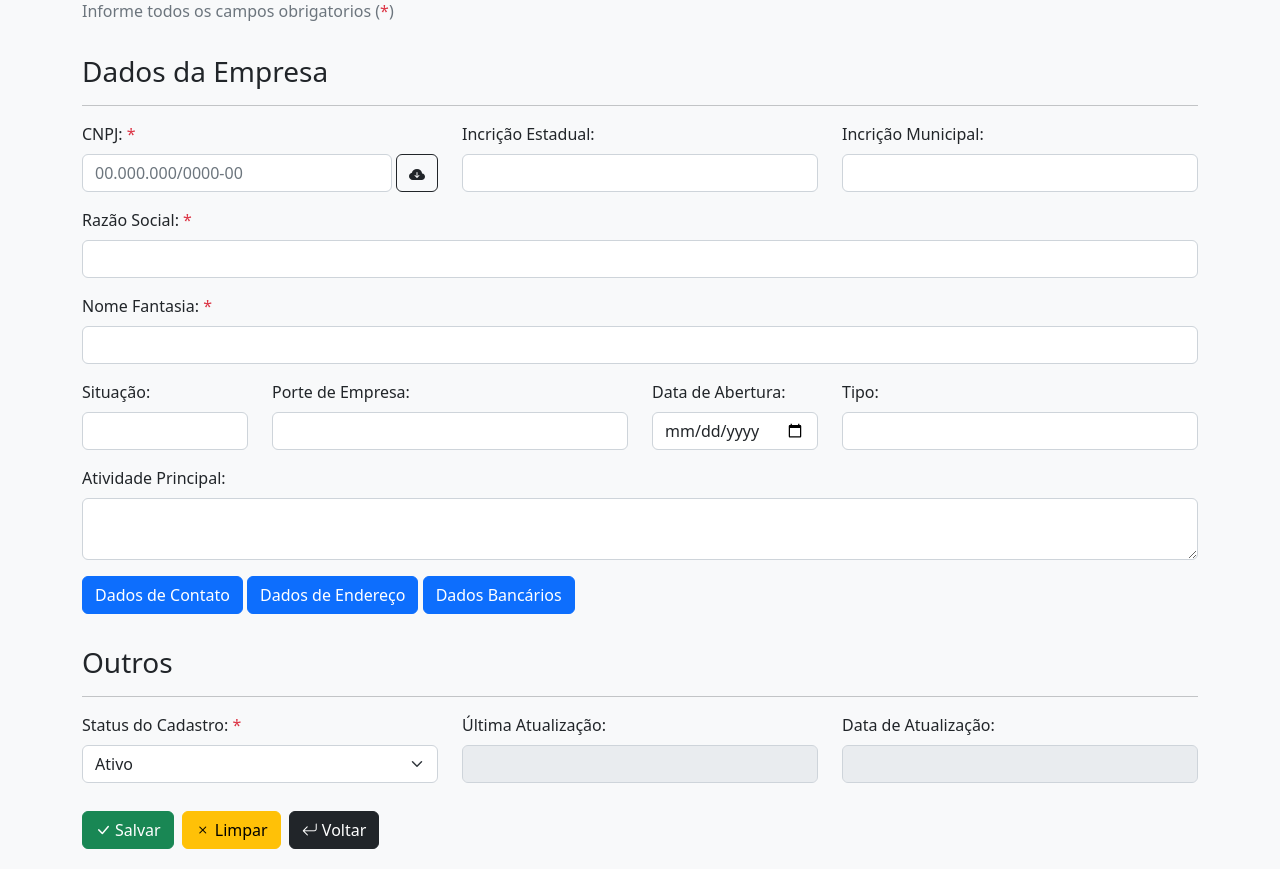
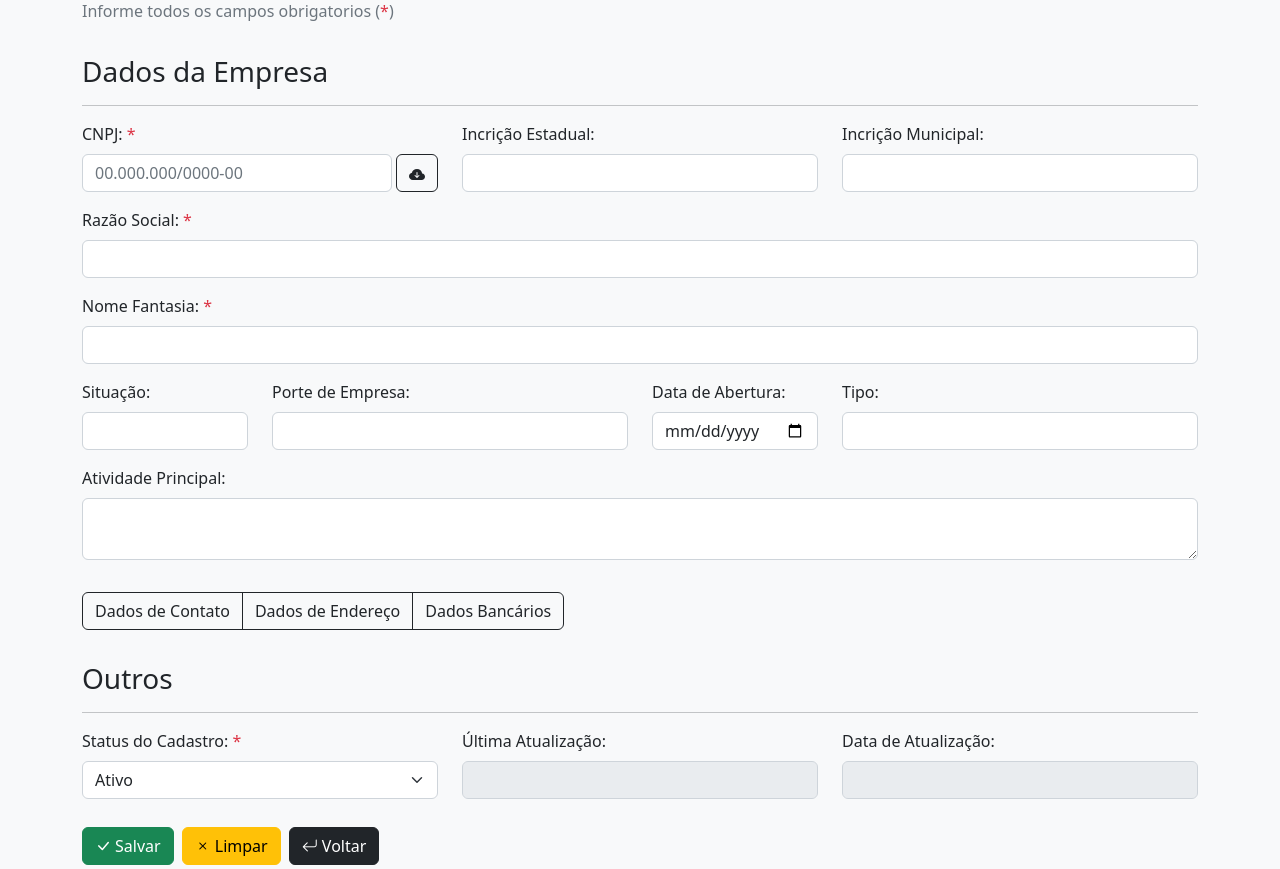
Before and after one commit to denisms7/cadastros, a Django app: page /cadastro/pj-add/ in a window 1280 px wide. Shown: the part 168-1037 px from the top of the page. Run offline with Django 4.2, Linux system fonts and the light colour scheme; some libraries are stand-ins or nearby versions; some web fonts are replaced.

Commit message:
added Checkbox button groups

```diff
--- a/cadastros/templates/cadastros/empresa/cadastro_empresa.html
+++ b/cadastros/templates/cadastros/empresa/cadastro_empresa.html
@@ -34,15 +34,16 @@ PJ - Cadastro
         {% include "cadastros/empresa.html" %}
 
         <p>
-            <a class="btn btn-primary" data-bs-toggle="collapse" href="#idContato" role="button" aria-expanded="false">
-                Dados de Contato
-            </a>
-            <a class="btn btn-primary" data-bs-toggle="collapse" href="#idEndereco" role="button" aria-expanded="false">
-                Dados de Endereço
-            </a>
-            <a class="btn btn-primary" data-bs-toggle="collapse" href="#idBanco" role="button" aria-expanded="false">
-                Dados Bancários
-            </a>
+            <div class="btn-group" role="group" aria-label="Basic checkbox toggle button group">
+                <input type="checkbox" class="btn-check" id="btncheck1" autocomplete="off" data-bs-toggle="collapse" href="#idContato" role="button">
+                <label class="btn btn-outline-dark" for="btncheck1">Dados de Contato</label>
+
+                <input type="checkbox" class="btn-check" id="btncheck2" autocomplete="off" data-bs-toggle="collapse" href="#idEndereco" role="button">
+                <label class="btn btn-outline-dark" for="btncheck2">Dados de Endereço</label>
+
+                <input type="checkbox" class="btn-check" id="btncheck3" autocomplete="off" data-bs-toggle="collapse" href="#idBanco" role="button">
+                <label class="btn btn-outline-dark" for="btncheck3">Dados Bancários</label>
+            </div>
         </p>
 
         <div class="collapse" id="idContato">
```
Also changed, not shown: cadastros/templates/cadastros/pessoa/cadastro_pessoa.html (+10 -9 lines).
